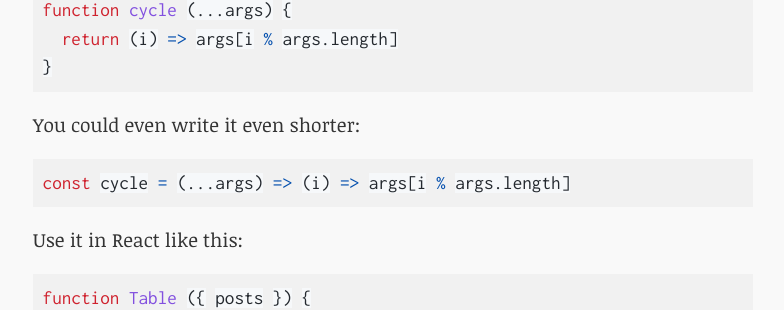
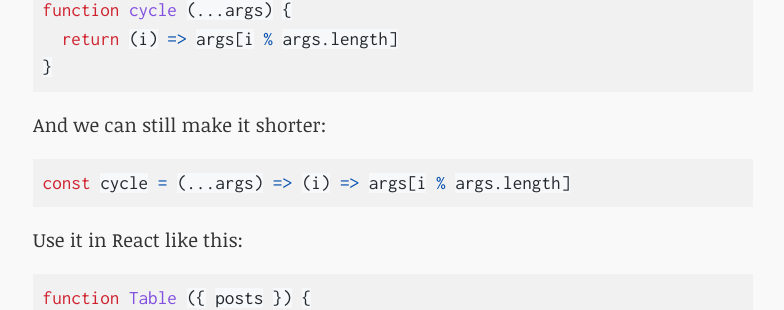
Before and after one commit to mikker/mikker.github.com, a Jekyll site: the page built from _posts/2016-04-18-cycle-array-using-es2015.md, in a window 1280 px wide. Shown: the part 337-647 px from the top of the page, without its empty margins (247-1031 px from the left). Built offline with Jekyll 4.4.1, drawn with Linux system fonts in a browser that asks for light colours.

Commit message:
still shorter

````diff
--- a/_posts/2016-04-18-cycle-array-using-es2015.md
+++ b/_posts/2016-04-18-cycle-array-using-es2015.md
@@ -14,7 +14,7 @@ function cycle (...args) {
 }
 ```
 
-You could even write it even shorter:
+And we can still make it shorter:
 
 ```js
 const cycle = (...args) => (i) => args[i % args.length]
````
